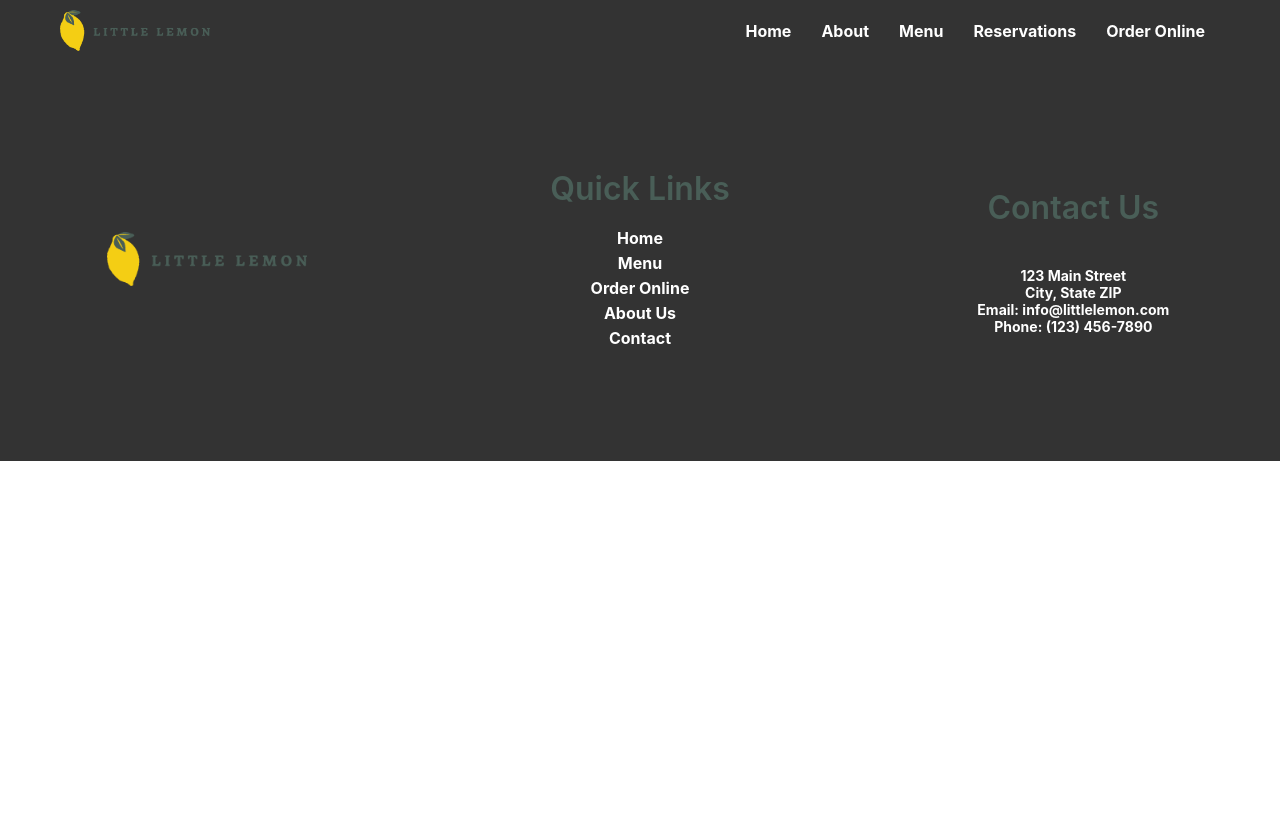
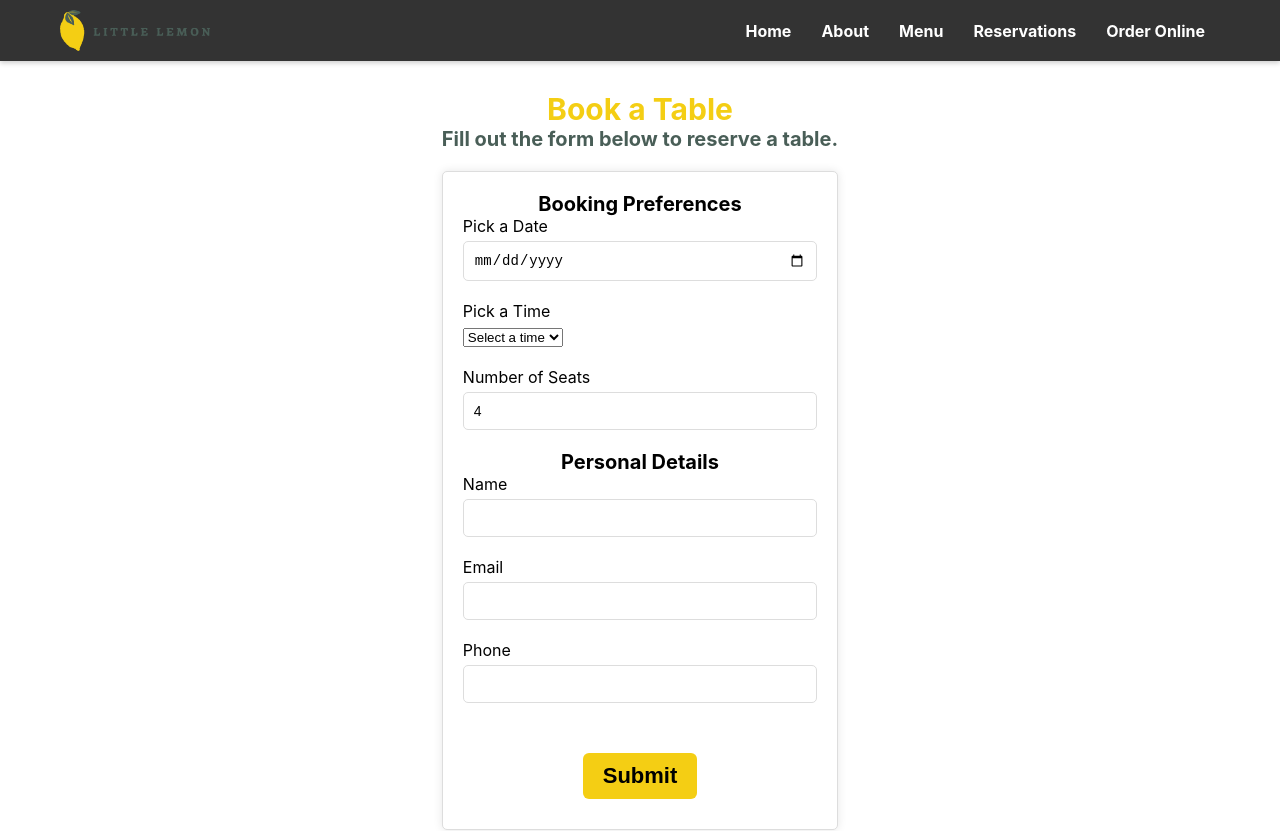
Before and after one commit to YashPatki02/Coursera-Meta-Front-End-Developer, a React (Create React App) app: page /reserve in a window 1280 px wide. Shown: the top 831 px of the page. Before the commit the page ends 800 px from the top, so only its background shows below. Built offline with nearby package versions, Linux system fonts and the light colour scheme.

Commit message:
Added BookingPage with Formik and Yup

```diff
--- a/package.json
+++ b/package.json
@@ -6,11 +6,13 @@
     "@testing-library/jest-dom": "^5.17.0",
     "@testing-library/react": "^13.4.0",
     "@testing-library/user-event": "^13.5.0",
+    "formik": "^2.4.5",
     "react": "^18.2.0",
     "react-dom": "^18.2.0",
     "react-router-dom": "^6.16.0",
     "react-scripts": "5.0.1",
-    "web-vitals": "^2.1.4"
+    "web-vitals": "^2.1.4",
+    "yup": "^1.3.2"
   },
   "scripts": {
     "start": "react-scripts start",
--- a/src/App.js
+++ b/src/App.js
@@ -6,6 +6,7 @@ import Main from "./components/Main/Main";
 import Nav from "./components/Nav/Nav";
 import { BrowserRouter, Routes, Route } from "react-router-dom";
 import Specials from "./components/Specials/Specials";
+import BookingPage from "./components/BookingPage/BookingPage";
 
 function App() {
   const homeHeader = {
@@ -71,6 +72,15 @@ function App() {
               </>
             }
           />
+          <Route
+            path="/reserve"
+            element={
+              <>
+                <BookingPage />
+                <About />
+              </>
+            }
+          />
         </Routes>
         <Footer />
       </BrowserRouter>
--- /dev/null
+++ b/src/components/BookingPage/BookingPage.css
@@ -0,0 +1,98 @@
+.booking-form {
+  width: 100%;
+  max-width: 800px;
+  margin: 0 auto;
+  padding: 20px;
+  border: 1px solid #ddd;
+  border-radius: 5px;
+  background: #fff;
+  box-shadow: 0 0 10px rgba(0, 0, 0, 0.1);
+}
+
+.booking-form .form-group {
+  margin-bottom: 20px;
+}
+
+.booking-form label {
+  display: block;
+  margin-bottom: 5px;
+}
+
+.form-group input {
+  width: 100%;
+  padding: 10px;
+  border: 1px solid #ddd;
+  border-radius: 5px;
+  outline: none;
+  font-size: 14px;
+}
+
+.table-info,
+.personal-info {
+  display: flex;
+  justify-content: center;
+  align-items: center;
+  color: black;
+  font-size: 20px;
+  font-weight: bold;
+}
+
+button {
+  display: flex;
+  justify-content: center;
+  padding: 10px 20px;
+  font-size: 22px;
+  background-color: #f4ce14;
+  color: black;
+  font-weight: 700;
+  border-radius: 6px;
+  align-items: center;
+}
+
+button:hover {
+  background-color: #a0870c;
+  color: black;
+  cursor: pointer;
+}
+
+.button-div {
+  display: flex;
+  justify-content: center;
+  align-items: center;
+  margin-top: 10px;
+  margin-bottom: 10px;
+}
+
+.error {
+  color: red;
+  font-size: 14px;
+}
+
+.booking-page-title h1 {
+  margin-top: 30px;
+  text-align: center;
+  font-size: 30px;
+  font-weight: bold;
+}
+
+.booking-page-title p {
+  text-align: center;
+  font-size: 20px;
+  font-weight: bold;
+  margin-bottom: 20px;
+}
+
+.booking-page-container {
+  display: flex;
+  justify-content: center;
+  align-items: center;
+  flex-direction: column;
+}
+
+.booking-page {
+  display: flex;
+  justify-content: center;
+  align-items: center;
+  flex-direction: column;
+  margin-bottom: 100px;
+}
--- /dev/null
+++ b/src/components/BookingPage/BookingPage.js
@@ -0,0 +1,145 @@
+import "./BookingPage.css";
+import React, { useState } from "react";
+import { useFormik } from "formik";
+import * as Yup from "yup";
+
+const BookingForm = () => {
+  const [availableTimes, setAvailableTimes] = useState(["11:00"]);
+
+  const initialValues = {
+    date: "",
+    time: "",
+    name: "",
+    email: "",
+    phone: "",
+    seats: 4,
+  };
+
+  const formik = useFormik({
+    initialValues,
+    validationSchema: Yup.object({
+      date: Yup.date()
+        .min(new Date(), "Please select a date in the future.")
+        .required("Required"),
+      time: Yup.string().required("Required"),
+      name: Yup.string().required("Required"),
+      email: Yup.string().email("Invalid email address").required("Required"),
+      phone: Yup.string().required("Required"),
+      seats: Yup.number().required("Required"),
+    }),
+    onSubmit: (values) => {
+      alert(JSON.stringify(values, null, 2));
+      formik.resetForm();
+    },
+  });
+
+  return (
+    <form onSubmit={formik.handleSubmit} className="booking-form">
+      <div className="form-group">
+        <div className="table-info">Booking Preferences</div>
+        <label htmlFor="date">Pick a Date</label>
+        <input
+          type="date"
+          id="date"
+          name="date"
+          onChange={formik.handleChange}
+          value={formik.values.date}
+        />
+        {formik.errors.date ? (
+          <div className="error">{formik.errors.date}</div>
+        ) : null}
+      </div>
+      <div className="form-group">
+        <label htmlFor="time">Pick a Time</label>
+        <select
+          id="time"
+          name="time"
+          onChange={formik.handleChange}
+          value={formik.values.time}
+        >
+          <option value="">Select a time</option>
+          {availableTimes.map((time) => (
+            <option key={time} value={time}>
+              {time}
+            </option>
+          ))}
+        </select>
+        {formik.errors.time ? (
+          <div className="error">{formik.errors.time}</div>
+        ) : null}
+      </div>
+      <div className="form-group">
+        <label htmlFor="seats">Number of Seats</label>
+        <input
+          type="number"
+          id="seats"
+          name="seats"
+          onChange={formik.handleChange}
+          value={formik.values.seats}
+        />
+        {formik.errors.seats ? (
+          <div className="error">{formik.errors.seats}</div>
+        ) : null}
+      </div>
+      <div className="personal-info">Personal Details</div>
+      <div className="form-group">
+        <label htmlFor="name">Name</label>
+        <input
+          type="text"
+          id="name"
+          name="name"
+          onChange={formik.handleChange}
+          value={formik.values.name}
+        />
+        {formik.errors.name ? (
+          <div className="error">{formik.errors.name}</div>
+        ) : null}
+      </div>
+      <div className="form-group">
+        <label htmlFor="email">Email</label>
+        <input
+          type="email"
+          id="email"
+          name="email"
+          onChange={formik.handleChange}
+          value={formik.values.email}
+        />
+        {formik.errors.email ? (
+          <div className="error">{formik.errors.email}</div>
+        ) : null}
+      </div>
+      <div className="form-group">
+        <label htmlFor="phone">Phone</label>
+        <input
+          type="tel"
+          id="phone"
+          name="phone"
+          onChange={formik.handleChange}
+          value={formik.values.phone}
+        />
+        {formik.errors.phone ? (
+          <div className="error">{formik.errors.phone}</div>
+        ) : null}
+      </div>
+      <div className="button-div">
+        <button type="submit">Submit</button>
+      </div>
+    </form>
+  );
+};
+
+const BookingPage = () => {
+  return (
+    <div className="booking-page">
+      <div className="booking-page-container">
+        <div className="booking-page-title">
+          <h1>Book a Table</h1>
+          <p>Fill out the form below to reserve a table.</p>
+        </div>
+        <BookingForm />
+      </div>
+    </div>
+  );
+};
+
+export default BookingPage;
--- a/src/components/Header/Header.css
+++ b/src/components/Header/Header.css
@@ -12,7 +12,7 @@
 }
 
 button {
-  padding: 10px;
+  padding: 10px 20px;
   margin-top: 30px;
   font-size: 22px;
   background-color: #f4ce14;
@@ -20,7 +20,7 @@ button {
   outline: none;
   border: none;
   font-weight: 700;
-  border-radius: 16px;
+  border-radius: 6px;
 }
 
 .header-image {
--- a/src/components/Header/Header.js
+++ b/src/components/Header/Header.js
@@ -4,13 +4,18 @@ import "./Header.css";
 import restaurantFood from "../../images/restaurantfood.jpg";
 
 function Header(props) {
+
+  const handleRedirection = () => {
+    window.location.href = "/reserve";
+  };
+
   return (
     <header className="header-container">
       <div>
         <h1>{props.cafeTitle}</h1>
         <h3>{props.cafeLocation}</h3>
         <p>{props.cafeDescription}</p>
-        <button>{props.cafeButtonName}</button>
+        <button onClick={handleRedirection}>{props.cafeButtonName}</button>
       </div>
       <div>
         <img
```
Also changed, not shown: src/components/CallToAction.js (deleted, +0 -7 lines), 1 other file (tests, documents, lock files or other folders).
